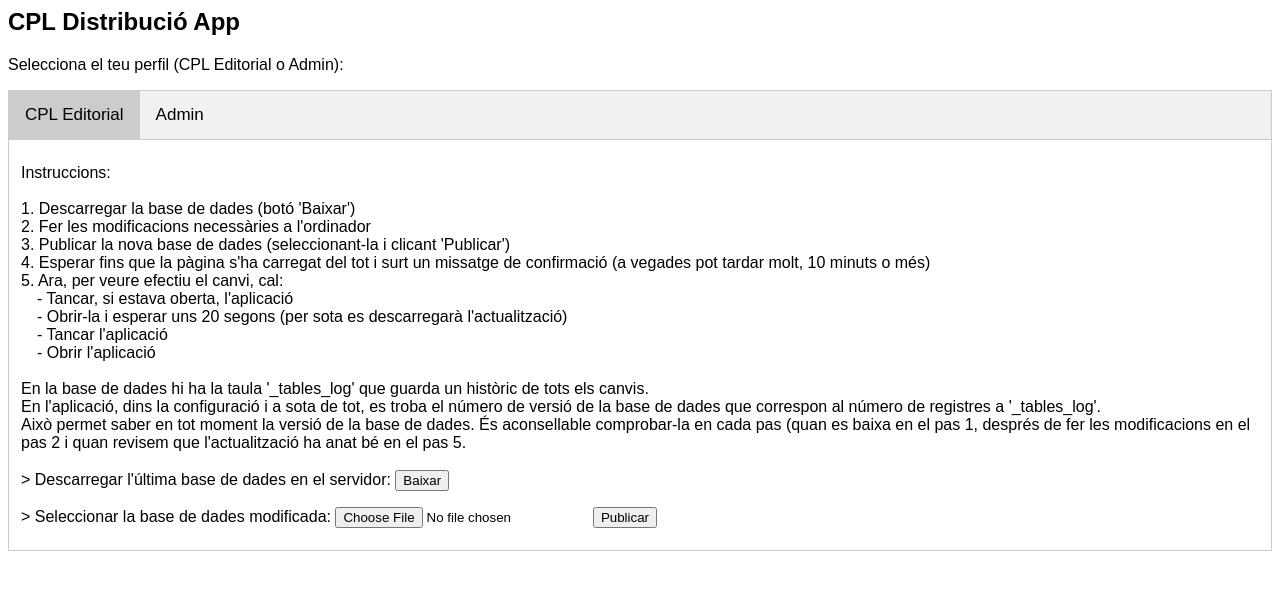
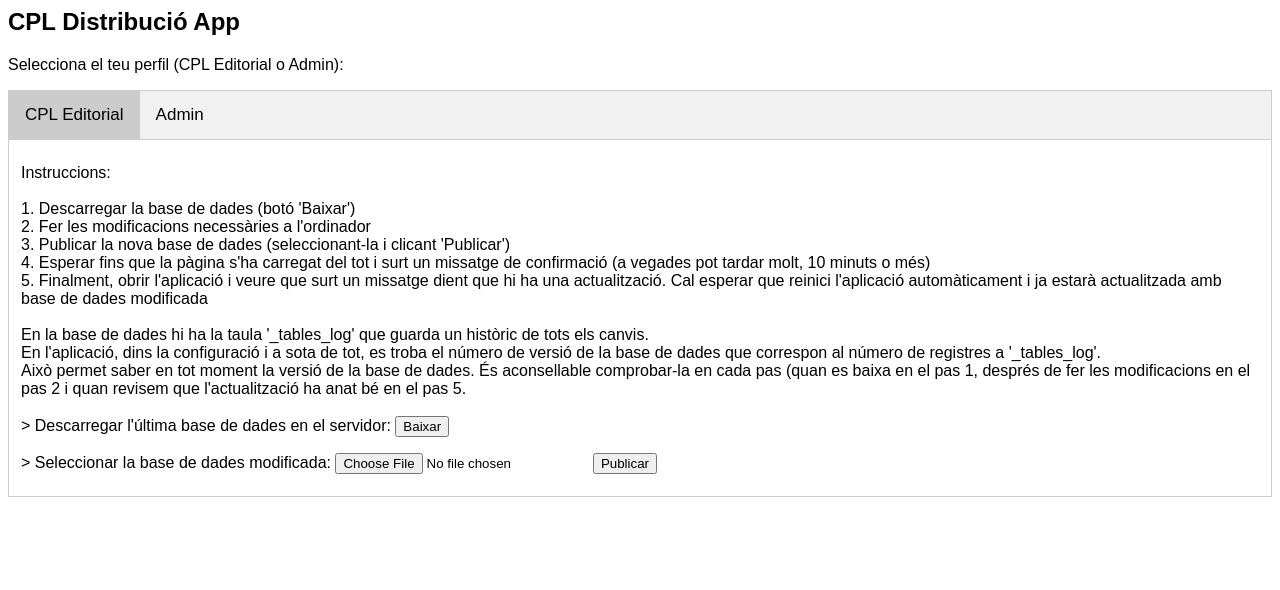
Before and after one commit to pausabe/deploy-cpl, a plain HTML site: page index.html in a window 1280 px wide. Both pictures are taken after a click on the button "CPL Editorial". Drawn offline with Linux system fonts and the light colour scheme.

Commit message:
Some minor changes

```diff
--- a/index.html
+++ b/index.html
@@ -57,11 +57,7 @@
             <label>2. Fer les modificacions necessàries a l'ordinador</label><br>
             <label>3. Publicar la nova base de dades (seleccionant-la i clicant 'Publicar')</label><br>
             <label>4. Esperar fins que la pàgina s'ha carregat del tot i surt un missatge de confirmació (a vegades pot tardar molt, 10 minuts o més)</label><br>
-            <label>5. Ara, per veure efectiu el canvi, cal:</label><br>
-            <label>&emsp;- Tancar, si estava oberta, l'aplicació</label><br>
-            <label>&emsp;- Obrir-la i esperar uns 20 segons (per sota es descarregarà l'actualització)</label><br>
-            <label>&emsp;- Tancar l'aplicació</label><br>
-            <label>&emsp;- Obrir l'aplicació</label><br><br>
+            <label>5. Finalment, obrir l'aplicació i veure que surt un missatge dient que hi ha una actualització. Cal esperar que reinici l'aplicació automàticament i ja estarà actualitzada amb base de dades modificada</label><br><br>
             <label>En la base de dades hi ha la taula '_tables_log' que guarda un històric de tots els canvis.</label><br>
             <label>En l'aplicació, dins la configuració i a sota de tot, es troba el número de versió de la base de dades que correspon al número de registres a '_tables_log'.</label><br>
             <label>Això permet saber en tot moment la versió de la base de dades. És aconsellable comprobar-la en cada pas (quan es baixa en el pas 1, després de fer les modificacions en el pas 2 i quan revisem que l'actualització ha anat bé en el pas 5.</label><br><br>
```
Also changed, not shown: 1 other file.
